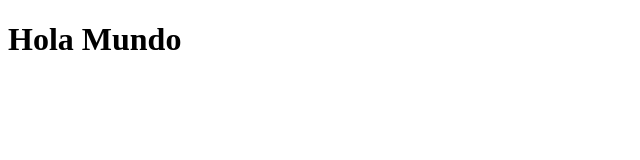
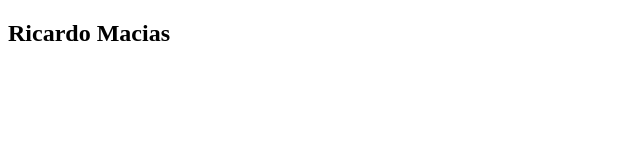
Before and after one commit to Ramg555/Curso, a plain HTML site: page index.html in a window 1280 px wide. Shown: the whole page, without its empty margins (0-640 px from the left). Drawn offline with Linux system fonts and the light colour scheme.

Commit message:
Mejorando el index.html

```diff
--- a/index.html
+++ b/index.html
@@ -4,9 +4,11 @@
     <meta charset="UTF-8">
     <meta http-equiv="X-UA-Compatible" content="IE=edge">
     <meta name="viewport" content="width=device-width, initial-scale=1.0">
-    <title>Git</title>
+    <title>Git y Github</title>
 </head>
 <body>
-    <h1>Hola Mundo</h1>
+    <div class="container">
+        <h2>Ricardo Macias</h2>
+    </div>
 </body>
 </html>
```
